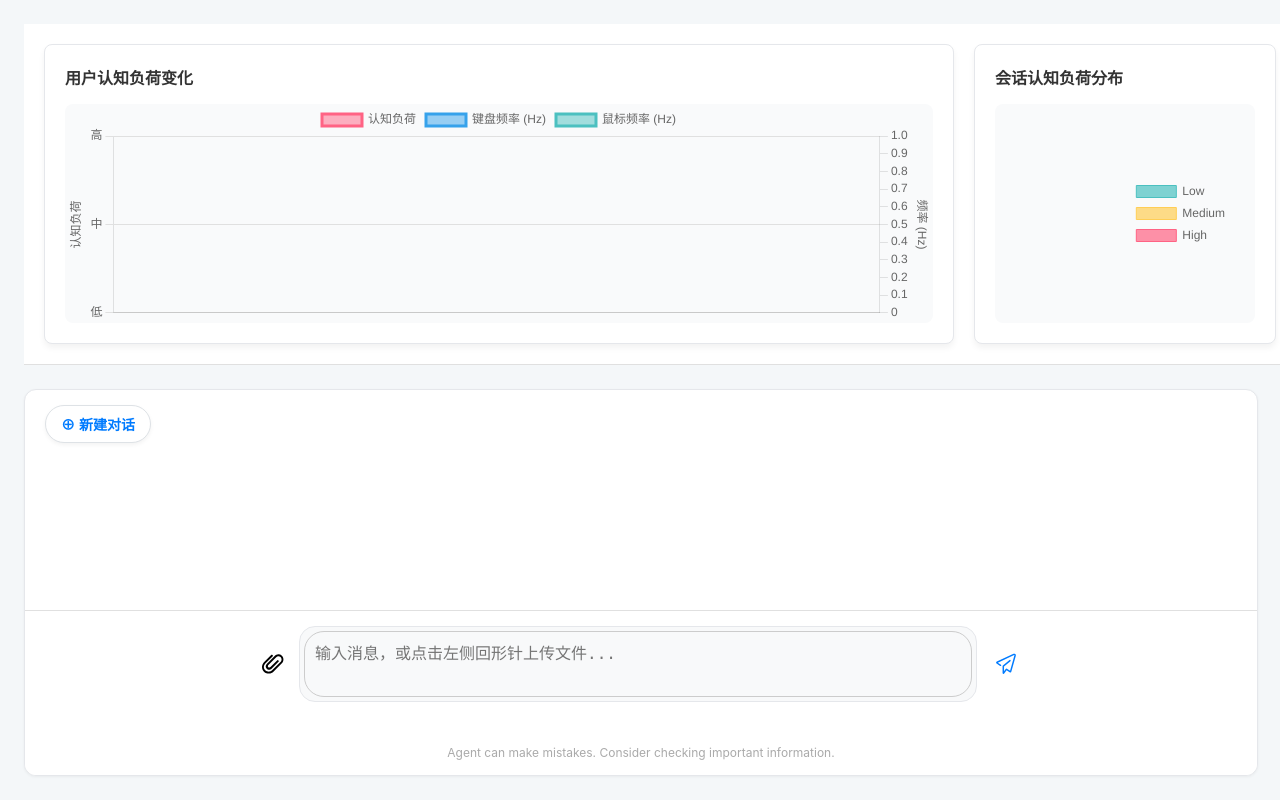
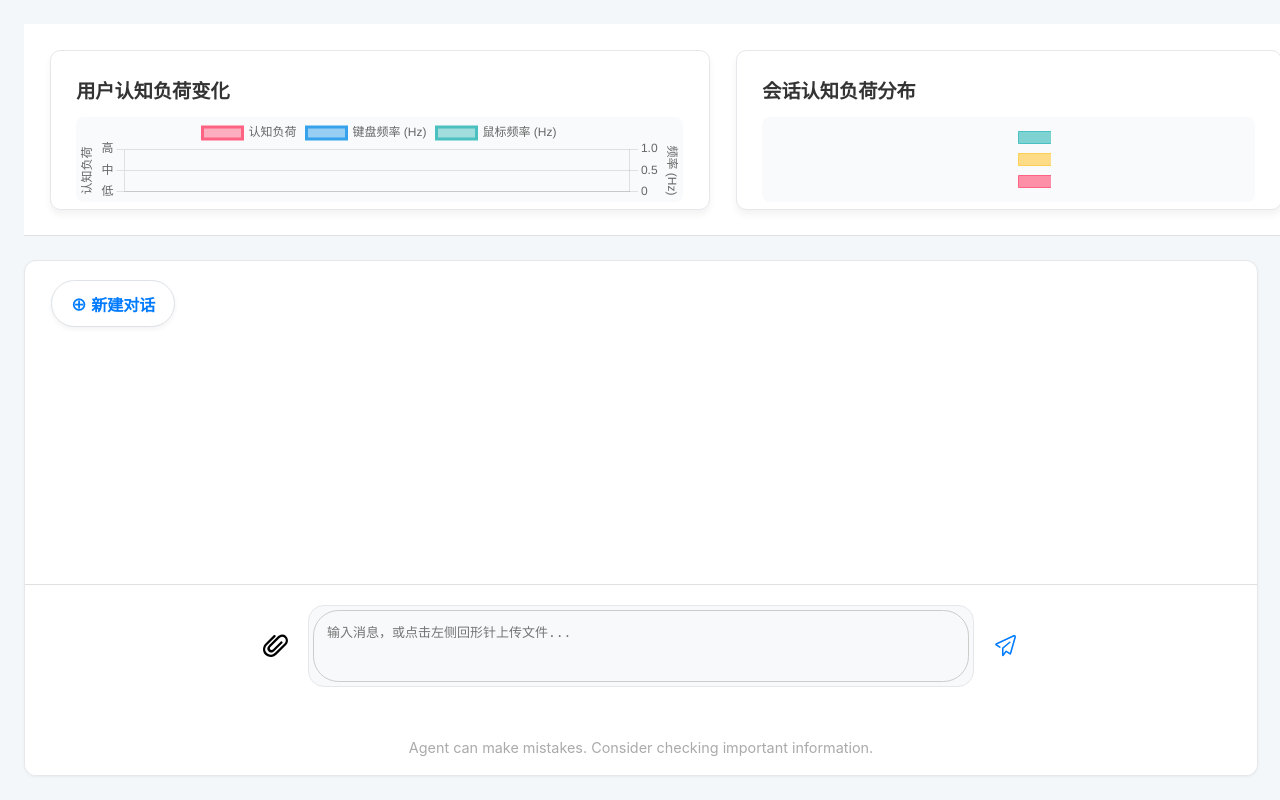
Before and after one commit to wangsc18/CogAgent, a Python web app: template templates/index.html in a window 1280 px wide. Run offline with Jinja, Linux system fonts and the light colour scheme; the template is opened without the code that fills it, so the values that code supplies are empty; some libraries are stand-ins or nearby versions.

Commit message:
页面比例优化

````diff
--- a/templates/index.html
+++ b/templates/index.html
@@ -8,105 +8,63 @@
     <script src="https://cdn.jsdelivr.net/npm/marked/marked.min.js"></script>
     <script src="https://cdn.jsdelivr.net/npm/dompurify@2.3.6/dist/purify.min.js"></script>
     <style>
-        /* 页面布局和基本样式 */
         body, html { margin: 0; padding: 0; height: 100%; font-family: -apple-system, BlinkMacSystemFont, "Segoe UI", Roboto, "Helvetica Neue", Arial, sans-serif; }
         .app-layout { display: flex; height: 100vh; }
         .main-content { flex-grow: 1; display: flex; flex-direction: column; background-color: #f4f7f9; }
-        #dashboard-container { display: flex; gap: 20px; padding: 20px; border-bottom: 1px solid #e0e0e0; background-color: white; height: 300px; min-height: 300px; }
-        .chart-card { min-width: 0; background-color: white; padding: 20px; border-radius: 8px; box-shadow: 0 4px 6px rgba(0,0,0,0.05); display: flex; flex-direction: column; min-height: 0; }
-        .chart-title { font-size: 16px; font-weight: 600; margin-bottom: 15px; color: #333; flex-shrink: 0; }
+        #dashboard-container { display: flex; gap: 2vw; padding: 2vw; border-bottom: 1px solid #e0e0e0; background-color: white; height: 20vh; min-height: 160px; }
+        .chart-card { min-width: 0; background-color: white; padding: 2vw; border-radius: 0.8vw; box-shadow: 0 0.4vw 0.6vw rgba(0,0,0,0.05); display: flex; flex-direction: column; min-height: 0; }
+        .chart-title { font-size: 1.2em; font-weight: 600; margin-bottom: 1vw; color: #333; flex-shrink: 0; }
         .chart-placeholder { flex-grow: 1; position: relative; height: 80%; }
 
-        /* 聊天界面样式 */
         .chat-interface-container { position: relative; display: flex; flex-direction: column; flex-grow: 1; height: 0; }
-        .conversation-log { flex-grow: 1; overflow-y: auto; padding: 20px; }
-        .message-row { display: flex; margin-bottom: 12px; }
-        .user-row { justify-content: flex-end; }
-        .reactive_agent-row, .proactive_agent-row { justify-content: flex-start; }
-        .message-bubble { max-width: 70%; padding: 10px 15px; border-radius: 18px; line-height: 1.5; word-wrap: break-word; }
-        .user-bubble { background-color: #007bff; color: white; border-bottom-right-radius: 4px; }
-        .reactive_agent-bubble { background-color: #f1f0f0; color: black; border-bottom-left-radius: 4px; }
-        .proactive_agent-bubble { background-color: #fffbe6; color: #8a6d3b; border: 1px solid #ffeeba; font-size: 14px; }
+        .conversation-log { flex-grow: 1; overflow-y: auto; padding: 2vw; }
+        .message-row { display: flex; margin-bottom: 1vw; }
+        .message-bubble { max-width: 70%; padding: 1vw 1.5vw; border-radius: 1.8vw; line-height: 1.5; word-wrap: break-word; }
+        .user-bubble { background-color: #007bff; color: white; border-bottom-right-radius: 0.4vw; }
+        .reactive_agent-bubble { background-color: #f1f0f0; color: black; border-bottom-left-radius: 0.4vw; }
+        .proactive_agent-bubble { background-color: #fffbe6; color: #8a6d3b; border: 0.1vw solid #ffeeba; font-size: 1em; }
 
-        /* 输入区域，包含文件上传 */
-        .input-area-container { padding: 15px 20px; border-top: 1px solid #e0e0e0; background-color: white; }
-        .input-elements-wrapper { display: flex; align-items: center; gap: 10px; }
-        #command-input { flex-grow: 1; padding: 10px; border: 1px solid #ccc; border-radius: 20px; resize: none; font-size: 16px; }
-        #send-button, #file-upload-button { background: none; border: none; cursor: pointer; padding: 5px; display: flex; align-items: center; }
-        .send-icon { width: 24px; height: 24px; color: #007bff; }
-        .upload-icon { width: 22px; height: 22px; color: #6c757d; }
-        #file-upload-status { font-size: 12px; color: #007bff; margin-top: 5px; height: 16px; white-space: nowrap; overflow: hidden; text-overflow: ellipsis; }
-        .footer-text { font-size: 12px; color: #aaa; text-align: center; margin-top: 10px; }
+        .input-area-container { padding: 1.5vw 2vw; border-top: 1px solid #e0e0e0; background-color: white; }
+        .input-elements-wrapper { display: flex; align-items: center; gap: 1vw; }
+        #command-input { flex-grow: 1; padding: 1vw; border: 1px solid #ccc; border-radius: 2vw; resize: none; font-size: 1em; }
+        #send-button, #file-upload-button { background: none; border: none; cursor: pointer; padding: 0.5vw; display: flex; align-items: center; }
+        .send-icon { width: 2vw; height: 2vw; color: #007bff; }
+        .upload-icon { width: 2vw; height: 2vw; color: #6c757d; }
+        #file-upload-status { font-size: 0.9em; color: #007bff; margin-top: 0.5vw; height: 1.6vw; white-space: nowrap; overflow: hidden; text-overflow: ellipsis; }
+        .footer-text { font-size: 0.9em; color: #aaa; text-align: center; margin-top: 1vw; }
 
-        /* 确认横幅样式 */
-        .confirmation-banner { padding: 12px; background-color: #e6f7ff; border-top: 1px solid #91d5ff; text-align: center; position: sticky; bottom: 100px; z-index: 100; }
+        .confirmation-banner { padding: 1.2vw; background-color: #e6f7ff; border-top: 1px solid #91d5ff; text-align: center; position: sticky; bottom: 10vh; z-index: 100; }
         .confirmation-banner.hidden { display: none; }
-        .confirmation-banner button { margin-left: 15px; padding: 6px 12px; border-radius: 5px; cursor: pointer; font-weight: bold; }
+        .confirmation-banner button { margin-left: 1.5vw; padding: 0.6vw 1.2vw; border-radius: 0.5vw; cursor: pointer; font-weight: bold; }
         #confirm-yes { background-color: #28a745; color: white; border: none; }
         #confirm-no { background-color: #dc3545; color: white; border: none; }
 
-        /* "新建对话" 按钮样式 */
-        #new-chat-button { position: absolute; top: 15px; left: 20px; z-index: 10; padding: 8px 15px; font-size: 14px; font-weight: bold; color: #007bff; background-color: white; border: 1px solid #dee2e6; border-radius: 20px; cursor: pointer; transition: all 0.2s ease-in-out; box-shadow: 0 2px 4px rgba(0,0,0,0.05); }
+        #new-chat-button { position: absolute; top: 1.5vw; left: 2vw; z-index: 10; padding: 0.8vw 1.5vw; font-size: 1em; font-weight: bold; color: #007bff; background-color: white; border: 0.1vw solid #dee2e6; border-radius: 2vw; cursor: pointer; transition: all 0.2s ease-in-out; box-shadow: 0 0.2vw 0.4vw rgba(0,0,0,0.05); }
         #new-chat-button:hover { background-color: #007bff; color: white; border-color: #007bff; }
 
-         /* 为聊天气泡中的图片预览添加样式 */
-        .message-bubble img {
-            max-width: 100%;
-            border-radius: 10px;
-            margin-top: 8px;
+        .message-bubble img { max-width: 100%; border-radius: 1vw; margin-top: 0.8vw; }
+        .attachment-info { color: #d7d7d7 !important; font-style: italic; font-size: 0.9em; display: block; margin-top: 0.5vw; }
+
+        #line-chart-card {
+            flex-basis: 60%;
+            flex-grow: 1;
+            min-width: 0;
+            max-width: 50vw;
+            display: flex;
+            flex-direction: column;
+        }
+        #pie-chart-card {
+            flex-basis: 40%;
+            flex-shrink: 0;
+            min-width: 0;
+            max-width: 50vw;
+            display: flex;
+            flex-direction: column;
         }
 
-        /* 附加文件的样式 */
-        .attachment-info {
-            color: #d7d7d7 !important; /* 灰色字体显示 */
-            font-style: italic;
-            font-size: 0.9em; /* 比正文小一点 */
-            display: block; /* 让它换行显示，更清晰 */
-            margin-top: 5px;
-        }
-
-        /* 让左边的折线图卡片占据所有剩余空间 */
-        #line-chart-card {
-            flex-grow: 1; /* 允许它伸展 */
-        }
-
-        /* 让右边的扇形图卡片保持固定宽度 */
-        #pie-chart-card {
-            flex-grow: 0;       /* 禁止它伸展 */
-            flex-shrink: 0;     /* 禁止它收缩 */
-            flex-basis: 260px;  /* 设置一个固定的基础宽度 */
-        }
-
-        /* 为代码块(pre)和行内代码(code)设置统一样式 */
-        .message-bubble code {
-            font-family: "SFMono-Regular", Consolas, "Liberation Mono", Menlo, monospace; /* 使用等宽字体，对代码更友好 */
-            font-size: 0.9em; /* 比普通文本稍小一点 */
-            background-color: #e9ecef; /* 给个淡淡的背景色以区分 */
-            padding: 2px 5px;
-            border-radius: 4px;
-        }
-
-        /* 专门针对多行代码块 (```...```) 的样式 */
-        .message-bubble pre {
-            background-color: #282c34; /* 深色背景，更像IDE */
-            color: #abb2bf;           /* 浅色文字 */
-            padding: 15px;
-            border-radius: 8px;
-            margin-top: 10px;
-            margin-bottom: 5px;
-
-            /* --- 解决溢出问题的核心代码 --- */
-            overflow-x: auto;   /* 当内容横向超出时，显示水平滚动条 */
-            white-space: pre;     /* 保持 pre 标签原有的空白和换行处理 */
-        }
-
-        /* 清除代码块(pre)内部的code标签的额外样式，让它继承pre的样式 */
-        .message-bubble pre code {
-            background-color: transparent; /* 背景色由父元素 pre 控制 */
-            padding: 0;                    /* 内边距也由 pre 控制 */
-            color: inherit;                /* 字体颜色继承 pre 的设置 */
-        }
-
+        .message-bubble code { font-family: "SFMono-Regular", Consolas, "Liberation Mono", Menlo, monospace; font-size: 0.9em; background-color: #e9ecef; padding: 0.2vw 0.5vw; border-radius: 0.4vw; }
+        .message-bubble pre { background-color: #282c34; color: #abb2bf; padding: 1.5vw; border-radius: 0.8vw; margin-top: 1vw; margin-bottom: 0.5vw; overflow-x: auto; white-space: pre; }
+        .message-bubble pre code { background-color: transparent; padding: 0; color: inherit; }
     </style>
 </head>
 <body>
````
Also changed, not shown: config/mcpServers.json (line endings or trailing spaces).
